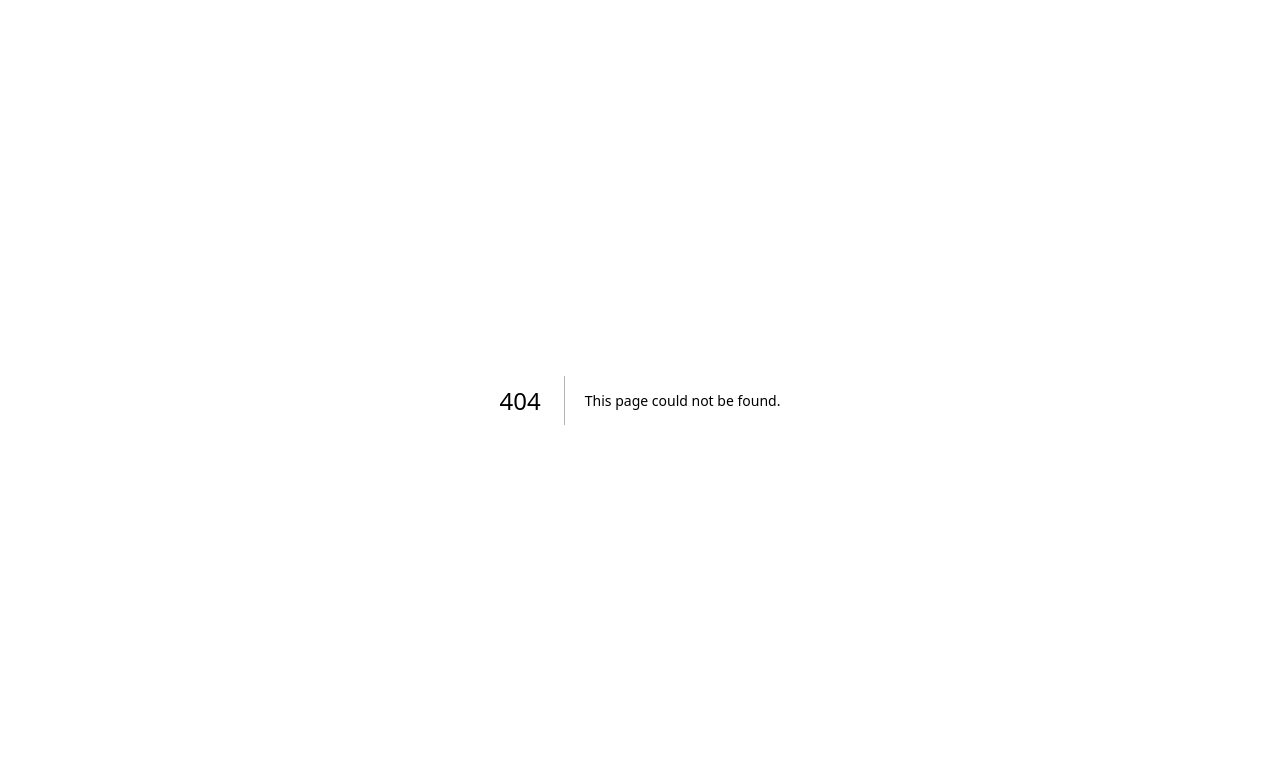
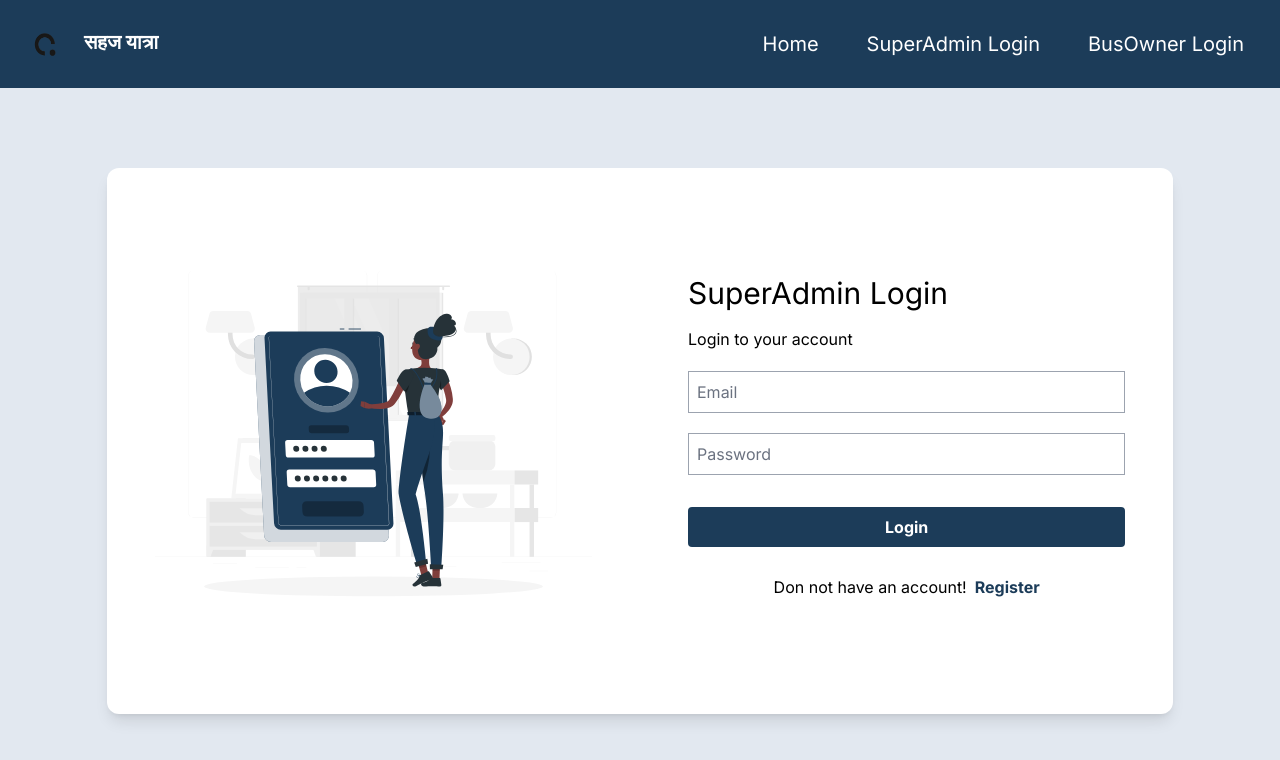
Before and after one commit to PramisGrg/Sahaj-Yatra, a Next.js app: page /auth/login/userlogin in a window 1280 px wide. Before the commit this address had no page. Shown: the top 760 px of the page. Built offline with nearby package versions, Linux system fonts and the light colour scheme.

Commit message:
User login

```diff
--- /dev/null
+++ b/app/auth/login/adminlogin/page.js
@@ -0,0 +1,13 @@
+import React from "react";
+import Navbar from "@/components/Navbar";
+
+const page = () => {
+  return (
+    <div>
+      <Navbar />
+      <h1>Admin Login</h1>
+    </div>
+  );
+};
+
+export default page;
--- /dev/null
+++ b/app/auth/login/superadminlogin/page.js
@@ -0,0 +1,11 @@
+import React from "react";
+
+const page = () => {
+  return (
+    <div>
+      <h1>superadmin login</h1>
+    </div>
+  );
+};
+
+export default page;
--- /dev/null
+++ b/app/auth/login/userlogin/page.js
@@ -0,0 +1,67 @@
+import React from "react";
+import Navbar from "@/components/Navbar";
+import Image from "next/image";
+import Login from "@/public/assets/Login.svg";
+import Link from "next/link";
+
+const page = () => {
+  return (
+    <div>
+      <Navbar />
+      <section className="min-h-screen py-20 bg-slate-200">
+        <div className="container mx-auto">
+          <div className="items-center flex flex-col md:flex-row w-10/12 bg-white rounded-xl mx-auto shadow-lg">
+            <div className="w-full md:w-1/2 flex flex-col items-center justify-center p-12">
+              <Image
+                className="w-[450px] h-[450px]"
+                alt="Sajha Bus"
+                src={Login}
+              />
+            </div>
+            <div className="w-full md:w-1/2 py-16 px-12">
+              <h2 className="text-3xl mb-4">SuperAdmin Login</h2>
+              <p className="mb-4">Login to your account</p>
+              <form>
+                <div className="mt-5">
+                  <input
+                    type="text"
+                    placeholder="Email"
+                    className="border border-gray-400 p-2 w-full"
+                    name="email"
+                  ></input>
+                </div>
+                <div className="mt-5">
+                  <input
+                    type="password"
+                    placeholder="Password"
+                    className="border border-gray-400 p-2 w-full"
+                    name="password"
+                  ></input>
+                </div>
+                <div className="mt-5">
+                  <button
+                    type="submit"
+                    className="w-full bg-primary text-white hover:text-secondary font-bold py-2 px-4 mt-3 rounded items-center my-2 hover:scale-105 duration-300"
+                  >
+                    Login
+                  </button>
+                  <p className="flex justify-center py-2 px-4 mt-3 items-center">
+                    Don not have an account!
+                    <Link
+                      className="text-primary hover:text-secondary font-bold ml-2"
+                      href="/auth/userregister"
+                    >
+                      Register
+                    </Link>
+                  </p>
+                </div>
+              </form>
+            </div>
+          </div>
+        </div>
+      </section>
+    </div>
+  );
+};
+
+export default page;
```
Also changed, not shown: components/Hero.js (+7 -4 lines), app/(dashboard)/admindashboard.js (added), app/(dashboard)/superadmindashboard.js (added), app/(dashboard)/userdashboard.js (added), app/auth/logout/logout.js (added), app/auth/register/adminregister.js (added), app/auth/register/superadminregister.js (added), app/auth/register/userregister.js (added), public/assets/Login.svg (added).
